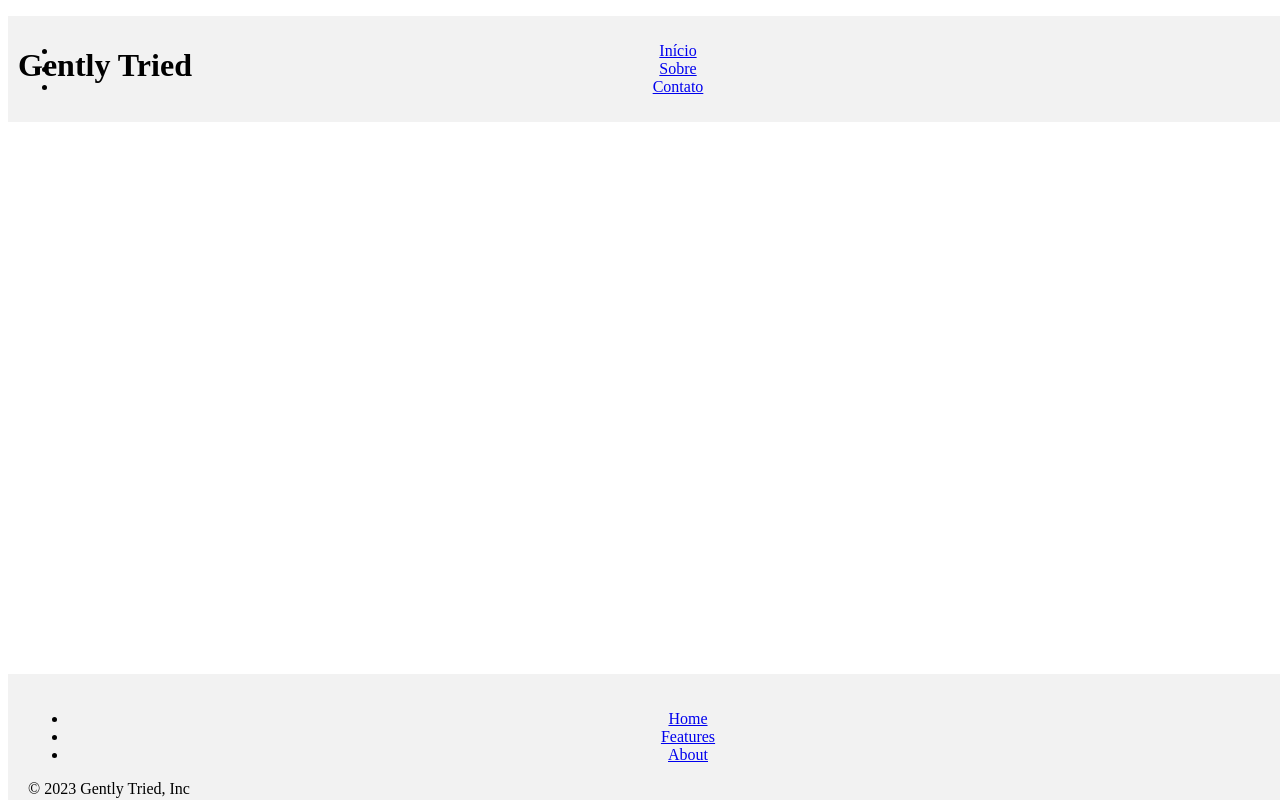
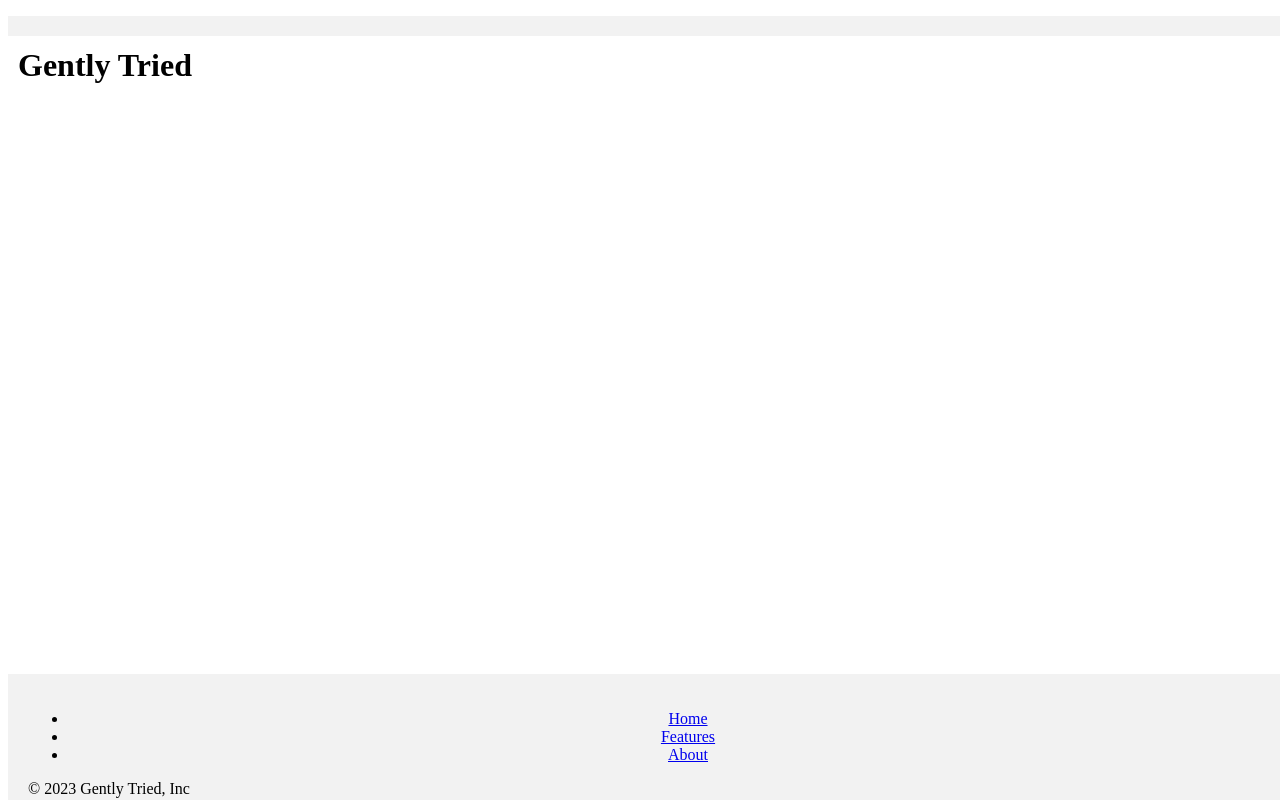
Before and after one commit to TekoKnife/TekoKnife.github.io, a plain HTML site: page index.html in a window 1280 px wide. Drawn offline with Linux system fonts and the light colour scheme.

Commit message:
Update index.html

```diff
--- a/index.html
+++ b/index.html
@@ -10,14 +10,9 @@
 <body>
 	<header>
 		<h1>Gently Tried</h1>
+
 		<p id="relogio"></p>
-		<nav>
-			<ul>
-				<li><a href="index.html">Início</a></li>
-				<li><a href="#">Sobre</a></li>
-				<li><a href="#">Contato</a></li>
-			</ul>
-		</nav>
+
 	</header>
 	<main>
 		<p>Conteúdo da página...</p>
```
